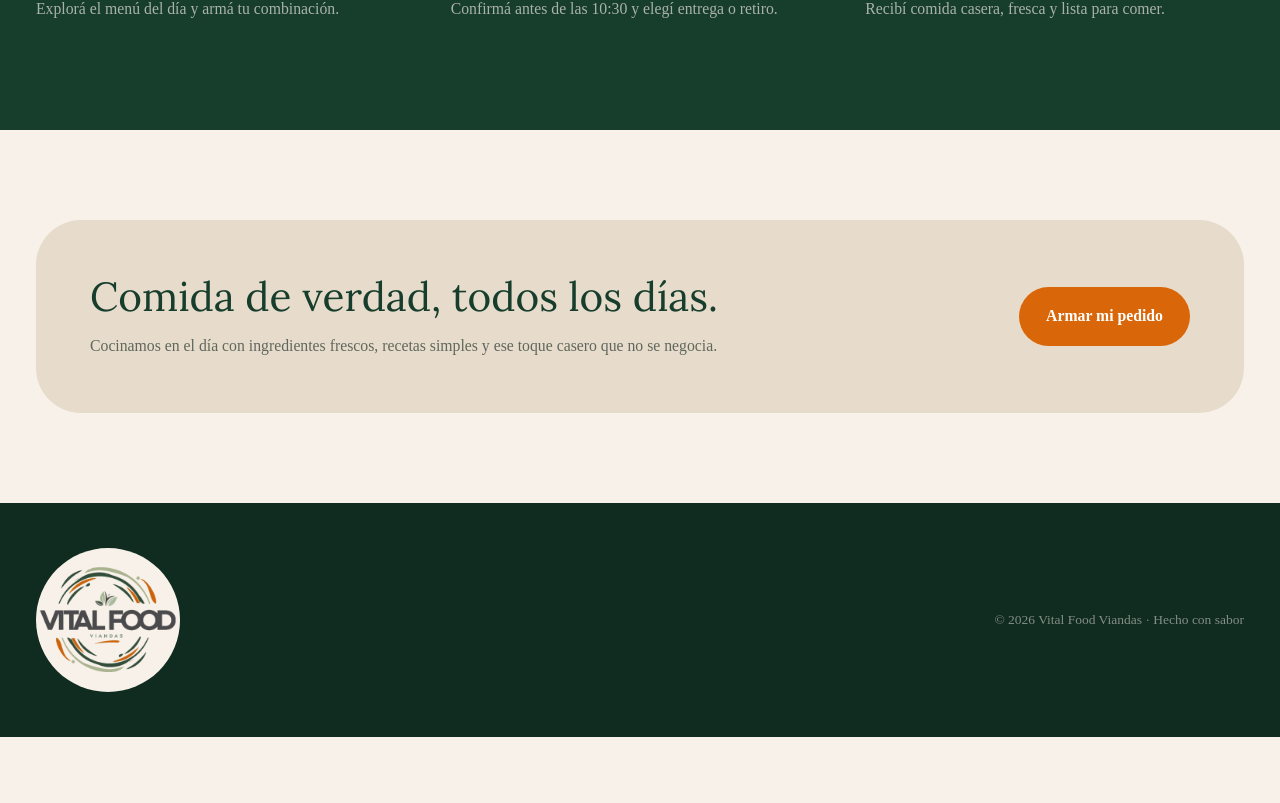
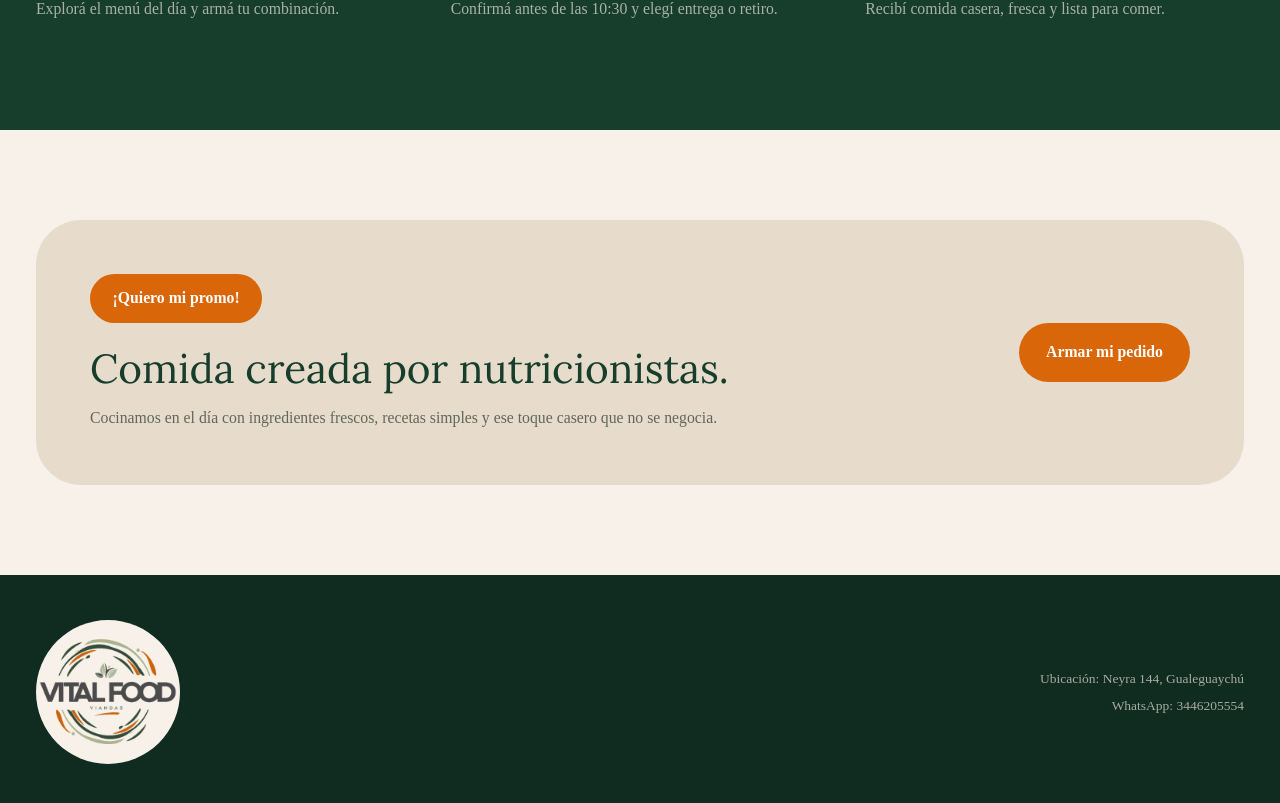
Before and after one commit to Paula-004/vitalweb, a Next.js app: page / in a window 1280 px wide. Shown: the part 2949-3752 px from the top of the page. Before the commit the page ends 3686 px from the top, so only its background shows below. Built offline with nearby package versions, Linux system fonts and the light colour scheme; no server answers.

Commit message:
feat: actualizar cierre y datos de contacto

```diff
--- a/components/Storefront.tsx
+++ b/components/Storefront.tsx
@@ -143,8 +143,14 @@ export default function Storefront() {
       <section id="nosotros" className="px-5 py-20 lg:px-8">
         <div className="mx-auto flex max-w-7xl flex-col items-center justify-between gap-8 rounded-[2.5rem] bg-[#e7dccb] p-8 md:flex-row md:p-12">
           <div>
+            <Link
+              href="/promociones"
+              className="mb-5 inline-flex rounded-full bg-orange px-5 py-3 text-sm font-extrabold text-white hover:bg-forest"
+            >
+              ¡Quiero mi promo!
+            </Link>
             <h2 className="font-display text-3xl text-forest sm:text-4xl">
-              Comida de verdad, todos los días.
+              Comida creada por nutricionistas.
             </h2>
             <p className="mt-3 max-w-xl text-sm leading-6 text-ink/70">
               Cocinamos en el día con ingredientes frescos, recetas simples y
@@ -162,9 +168,24 @@ export default function Storefront() {
       <footer className="bg-[#102b20] px-5 py-10 text-cream lg:px-8">
         <div className="mx-auto flex max-w-7xl flex-col items-center justify-between gap-5 sm:flex-row">
           <Logo light />
-          <p className="text-xs text-cream/50">
-            © 2026 Vital Food Viandas · Hecho con sabor
-          </p>
+          <div className="flex flex-col items-center gap-2 text-xs text-cream/65 sm:items-end">
+            <a
+              href="https://www.google.com/maps/search/?api=1&query=Neyra+144%2C+Gualeguaychu%2C+Entre+Rios"
+              target="_blank"
+              rel="noreferrer"
+              className="hover:text-orange"
+            >
+              Ubicación: Neyra 144, Gualeguaychú
+            </a>
+            <a
+              href="https://wa.me/5493446205554"
+              target="_blank"
+              rel="noreferrer"
+              className="hover:text-orange"
+            >
+              WhatsApp: 3446205554
+            </a>
+          </div>
         </div>
       </footer>
       {open && (
```
